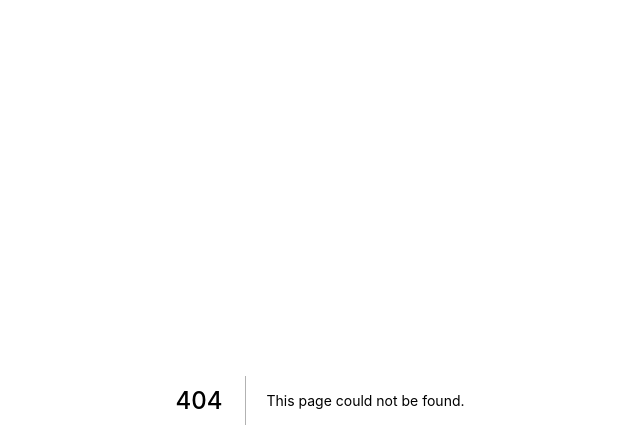
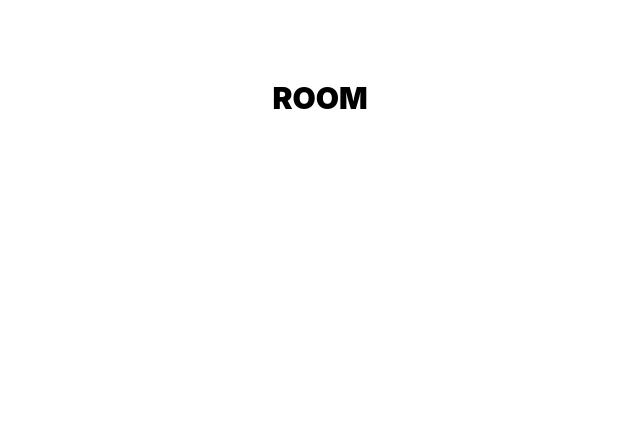
Before and after one commit to PattyHarris/Bootcamp-Week16-videoconf, a Next.js app: page /room/1 in a window 1280 px wide. Before the commit this address had no page. Shown: the top 448 px of the page, without its empty margins (320-960 px from the left). Built offline with nearby package versions, Linux system fonts and the light colour scheme.

Commit message:
Add the page to handle the random room URL.

```diff
--- /dev/null
+++ b/pages/room/[id].js
@@ -0,0 +1,5 @@
+export default function Room() {
+  return (
+    <h1 className="mt-20 text-center text-3xl uppercase font-black">Room</h1>
+  );
+}
```
Also changed, not shown: 1 other file (tests, documents, lock files or other folders).
